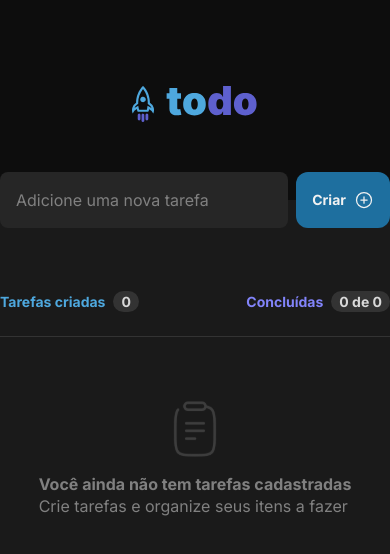
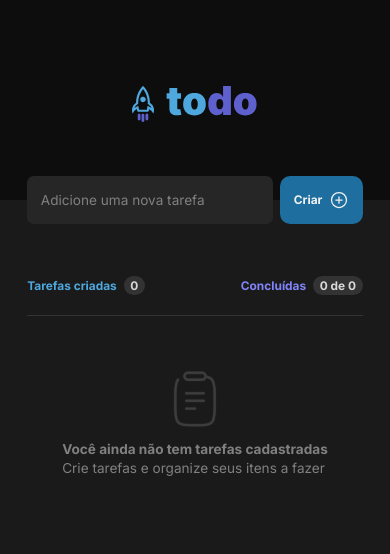
Before and after one commit to IgorWeisss/Ignite-Desafio-1-ToDo-List, a React (Vite) app: page / in a window 390 px wide. Shown: the top 554 px of the page. Built offline with nearby package versions, Linux system fonts and the light colour scheme.

Commit message:
Responsive layout

```diff
--- a/src/App.tsx
+++ b/src/App.tsx
@@ -52,13 +52,13 @@ export function App() {
   const completedPercentage = numberOfCompletedTasks / tasks.length * 100
 
   return (
-    <div>
+    <div className="">
       <header className="flex items-center justify-center w-full h-[200px] bg-gray-700">
         <div>
           <Logo />
         </div>
       </header>
-      <div className="flex flex-col max-w-[46rem] mx-auto -mt-[1.75rem]">
+      <div className="flex flex-col max-w-[46rem] px-8 md:px-0 mx-auto -mt-[1.75rem]">
         <NewTask
           handleCreateNewTask={handleCreateNewTask}
         />
@@ -67,7 +67,7 @@ export function App() {
           {tasks.length > 0 &&
             <div
               className="flex relative justify-center items-center rounded-lg
-              w-full h-10  overflow-hidden ring-1 ring-gray-400"
+              w-full h-14  overflow-hidden ring-1 ring-gray-400"
             >
               <p
                 className="text-gray-200 font-bold text-[0.875rem] z-20"
@@ -84,8 +84,8 @@ export function App() {
                 >
                 </div>
                 <span
-                  className="absolute h-14 w-14 bg-purple-dark transition-all
-                  duration-1000 rounded-2xl -ml-12 animate-spin"
+                  className="absolute h-[4.5rem] w-[4.5rem] bg-purple-dark transition-all
+                  duration-1000 rounded-3xl -ml-[3.7rem] animate-spin"
                   style={{left: `calc(${completedPercentage}%)`}}
                 >
                 </span>
--- a/src/index.css
+++ b/src/index.css
@@ -16,3 +16,9 @@
 button, input, optgroup, select, textarea {
   line-height: 1.4;
 }
+
+@media (max-width: 768px) {
+  html {
+    font-size: 85%;
+  }
+}
```
